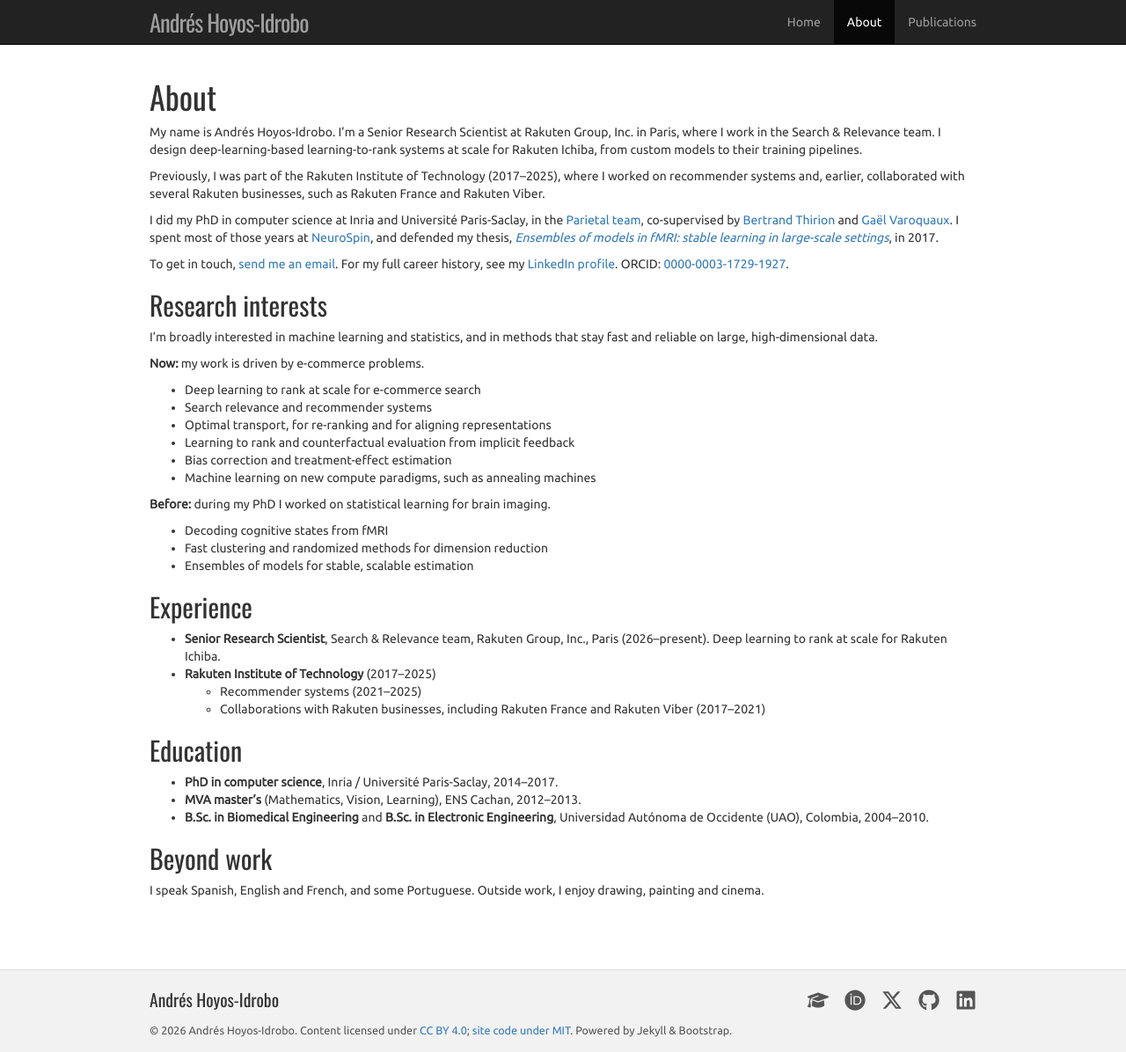
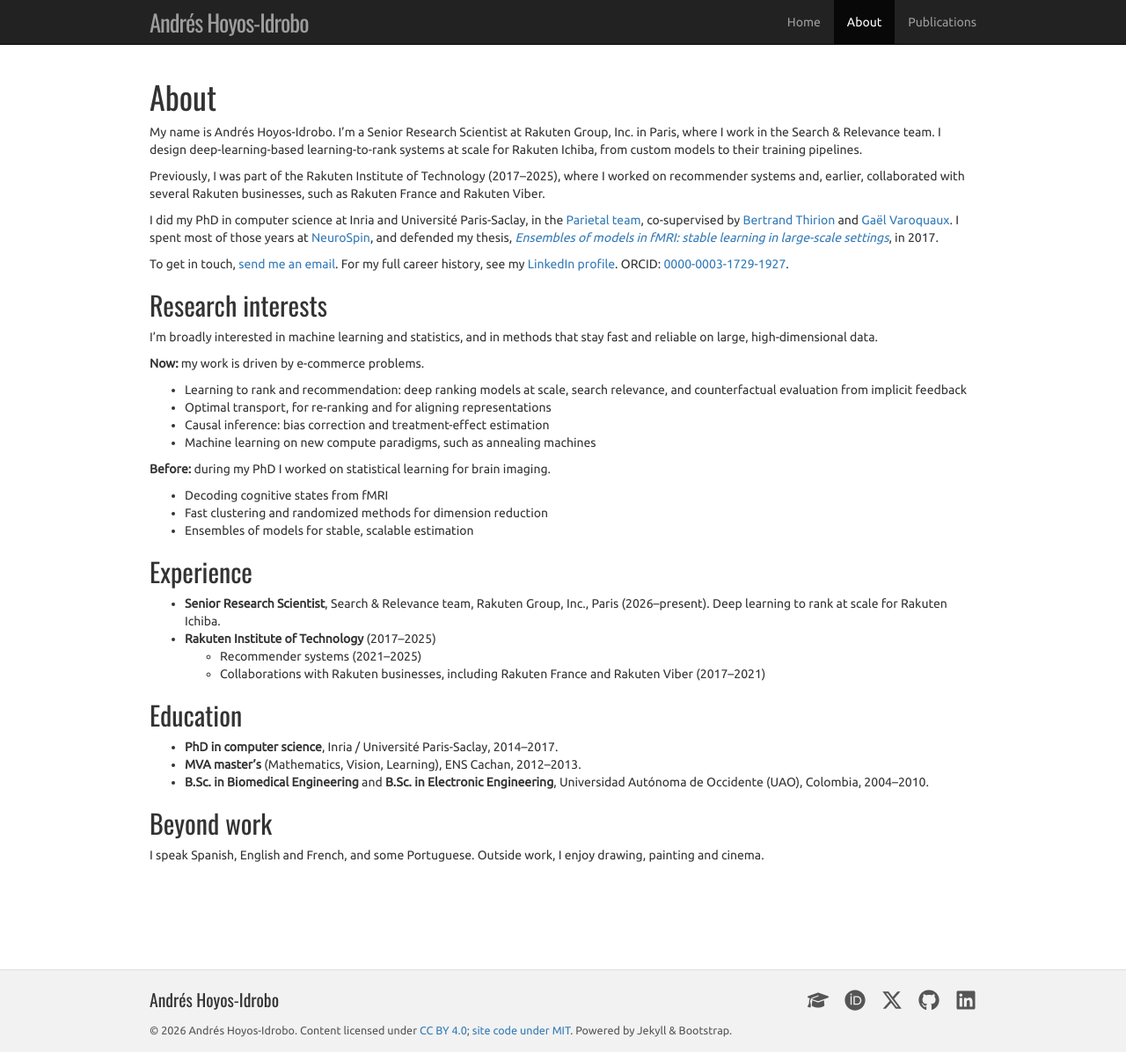
Before and after one commit to ahoyosid/ahoyosid.github.io, a Jekyll site: the page built from about.md, in a window 1280 px wide and 1196 px high. Shown: the whole window at 88% size. Built offline with Jekyll 4.4.1, drawn with Linux system fonts in a browser that asks for light colours.

Commit message:
About: merge overlapping research interests into four areas
Co-Authored-By: Claude Opus 5.5 <noreply@anthropic.com>

```diff
--- a/about.md
+++ b/about.md
@@ -42,11 +42,10 @@ stay fast and reliable on large, high-dimensional data.
 
 **Now:** my work is driven by e-commerce problems.
 
-* Deep learning to rank at scale for e-commerce search
-* Search relevance and recommender systems
+* Learning to rank and recommendation: deep ranking models at scale,
+  search relevance, and counterfactual evaluation from implicit feedback
 * Optimal transport, for re-ranking and for aligning representations
-* Learning to rank and counterfactual evaluation from implicit feedback
-* Bias correction and treatment-effect estimation
+* Causal inference: bias correction and treatment-effect estimation
 * Machine learning on new compute paradigms, such as annealing machines
 
 **Before:** during my PhD I worked on statistical learning for brain imaging.
```
